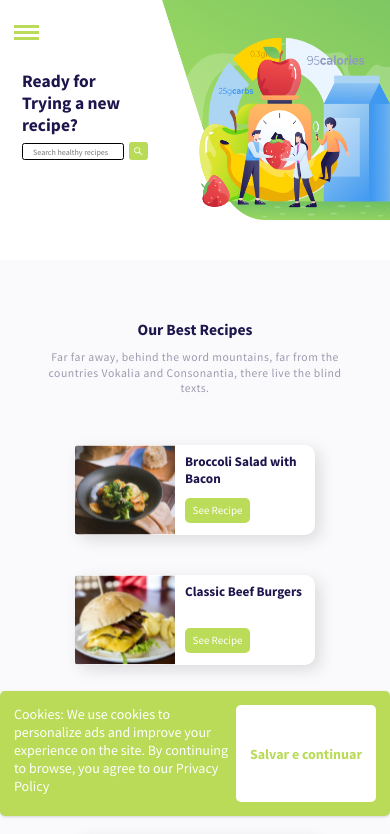
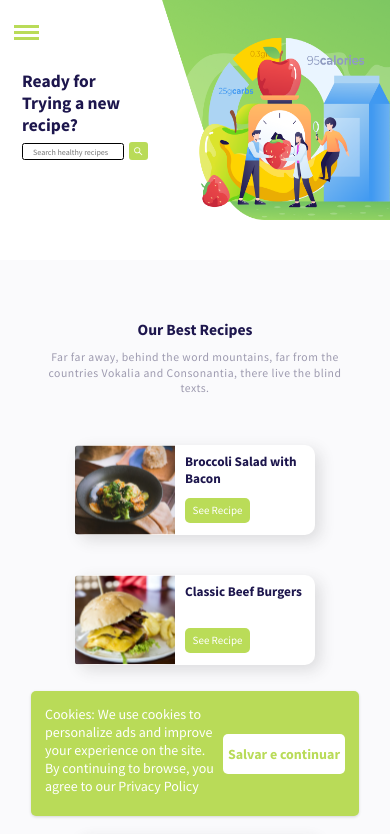
Before and after one commit to voncardoso/teste-frond-and, a React (Create React App) app: page / in a window 390 px wide. Shown: the top 834 px of the page. Built offline with nearby package versions, Linux system fonts and the light colour scheme.

Commit message:
cookies responsivos

```diff
--- a/src/pages/Home/style.ts
+++ b/src/pages/Home/style.ts
@@ -1103,6 +1103,7 @@ export const Membership = styled.section`
 export const CookiesContainer = styled.div`
     color:#FFFFFF;
     position: fixed;
+    max-width: 1570px;
     width: 100%;
     bottom: 2rem;
     z-index: 1000;
@@ -1111,7 +1112,9 @@ export const CookiesContainer = styled.div`
     .cookies-content{
         box-shadow: 0 1px 3px rgba(0,0,0, 0.15);
         background: #B9DB58;
-        max-width: 1000px;
+        max-width: 900px;
+        min-width: 200px;
+        width: 100%;
         border-radius: 5px;
         padding: 1rem;
         margin: 0 auto;
@@ -1151,4 +1154,62 @@ export const CookiesContainer = styled.div`
             opacity: initial;
         }
     }
+
+    @media (max-width: 949px){
+        .cookies-content{
+            max-width: 800px;
+
+        }
+    }
+    @media (max-width: 860px){
+        .cookies-content{
+            max-width: 700px;
+
+        }
+    }
+    @media (max-width: 743px){
+        .cookies-content{
+            max-width: 600px;
+
+        }
+    }
+    @media (max-width: 646px){
+        .cookies-content{
+            max-width: 500px;
+        }
+        .cookies-save{
+            border-radius: 5px;
+            color: #B9DB58;
+            padding: 0.6rem 0.8rem;
+    }
+    }
+
+    @media (max-width: 537px){
+        .cookies-content{
+            max-width: 400px;
+
+        }
+        .cookies-save{
+            border-radius: 5px;
+            color: #B9DB58;
+            padding: 0px;
+            height: 40px;
+            padding: 0 5px;
+            align-self: center;
+    }
+
+    @media (max-width: 537px){
+        .cookies-content{
+            max-width: 300px;
+
+        }
+        .cookies-save{
+            border-radius: 5px;
+            color: #B9DB58;
+            padding: 0px;
+            height: 40px;
+            padding: 0 5px;
+            align-self: center;
+    }
+    }
 `;
```
Also changed, not shown: src/pages/Home/script.js (line endings or trailing spaces).
